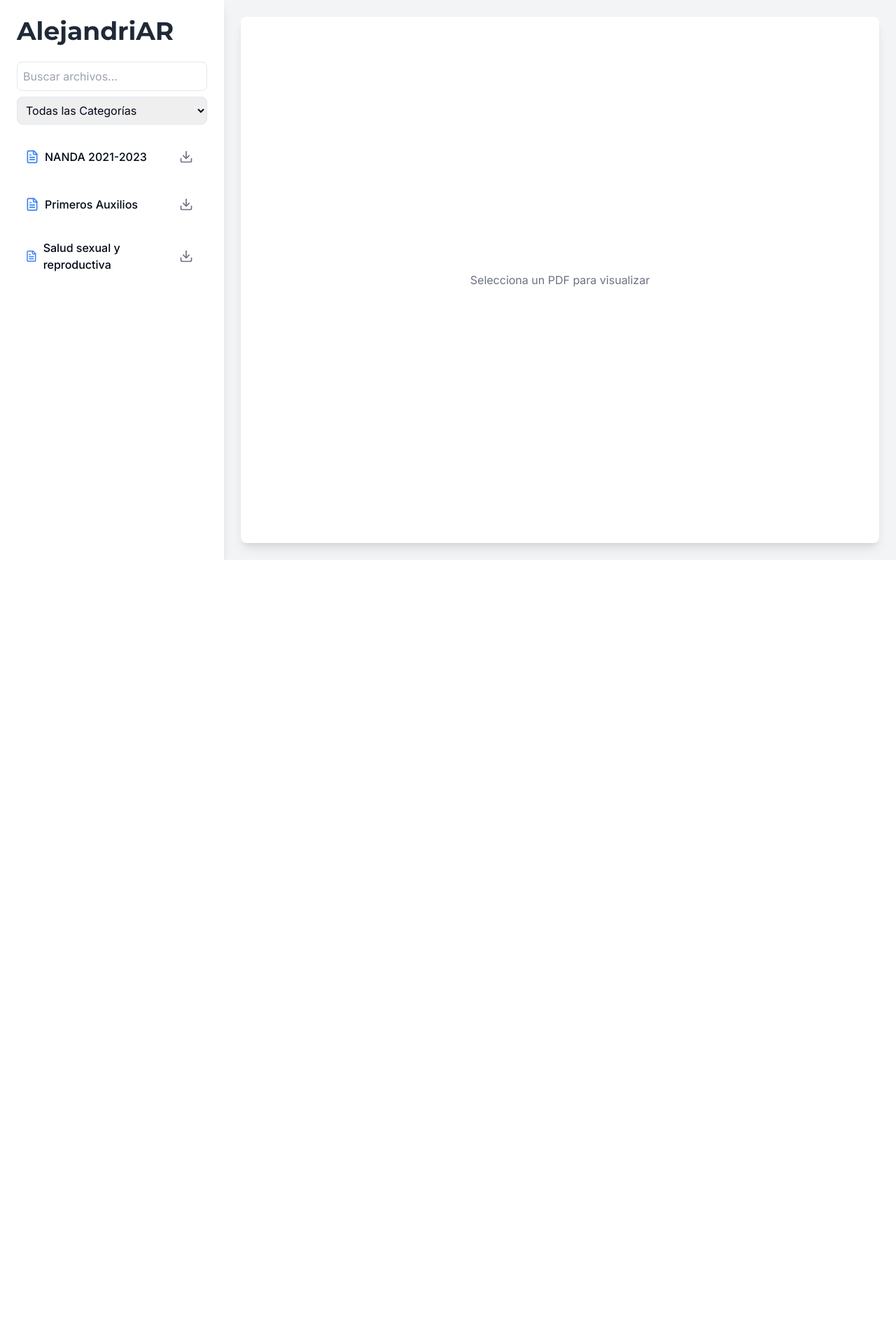
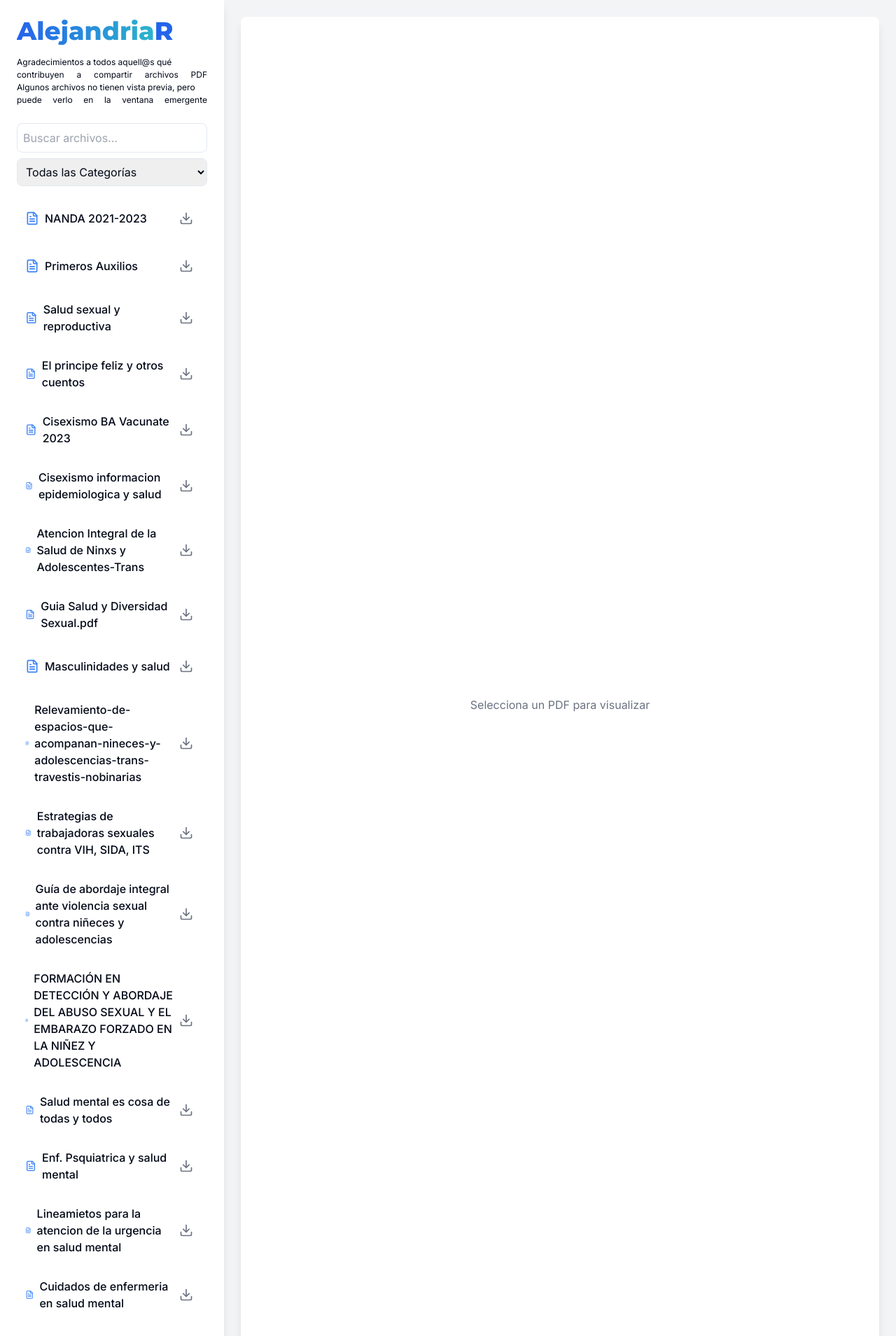
Before and after one commit to lilar-e/AlejandriAR, a Next.js app: page / in a window 1280 px wide. Shown: the top 1909 px of the page at 70% size. Before the commit the page ends 800 px from the top, so only its background shows below. Built offline with nearby package versions, Linux system fonts and the light colour scheme.

Commit message:
Agregando nuevos links de pdfs

```diff
--- a/app/globals.css
+++ b/app/globals.css
@@ -80,3 +80,16 @@ body {
 .gradient-text {
   color: linear-gradient(60deg, #3da4f8, #ffffff);
 }
+
+.subtitulo{
+  font-size: 12px;
+  font-weight: 400;
+  width: 100%;
+  max-width: 315px;
+  text-align-last: justify;
+}
+
+.__className_4bc053{
+  font-size: x-large;
+  text-align: justify;
+}
--- a/app/layout.tsx
+++ b/app/layout.tsx
@@ -17,16 +17,26 @@ export const metadata: Metadata = {
     'Primeros Auxilios',
     'PDF educativos',
     'AlejandriAR',
+    'LGBT',
+    'Ayuda LGBT',
+    'GUIA TRANS',
+    'Adolescencia trans',
+    'Adolescencia lgbt',
+    'Recursos y ayuda para LGBT',
+    'Recursos para enfermeria',
+    'Salud mental',
+    'Psiquatria',
+    'Como detectar un abuso sexual',
   ],
-  authors: [{ name: 'Tu Nombre', url: 'https://tu-dominio.com' }],
+  authors: [{ name: 'AlejandriAR', url: 'https://alejandriar.vercel.app/' }],
   robots: {
     index: true,
     follow: true,
   },
   openGraph: {
-    title: 'AlejandriAR - Materiales Educativos Esenciales',
-    description: 'Encuentra recursos clave como Educación Sexual Integral, guías de enfermería y mucho más.',
-    url: 'https://tu-dominio.com',
+    title: 'AlejandriAR - Biblioteca de archivos PDF de la Universidad, ESI, Enfermería, Primeros Auxilios, y mucho más.',
+    description: 'Encuentra recursos clave como Educación Sexual Integral, guías de enfermería y mucho más información',
+    url: 'https://alejandriar.vercel.app/',
     images: [
       {
         url: 'https://tu-dominio.com/imagen-relevante.jpg',
--- a/app/page.tsx
+++ b/app/page.tsx
@@ -23,17 +23,117 @@ const pdfFiles = [
     name: 'Salud sexual y reproductiva',
     category: 'esi',
     url: 'https://drive.google.com/file/d/1LH7fCb5N54uZ4Re84FNaIKKVe8jKcbw4/view'
+  },
+  {
+    id: 4,
+    name: 'El principe feliz y otros cuentos',
+    category: 'cuentos',
+    url: 'https://drive.google.com/file/d/1SX8AS34dYCk9gwL_Y_ec80ePzjcSVko-/view?usp=drive_link'
+  },
+  // {
+  //   id: 5,
+  //   name: 'atencion personas trans',
+  //   category: 'lgbt',
+  //   url: 'https://drive.google.com/file/d/1I5paLW-Vy08izsaKHRBb41g62Z-nvwmT/view?usp=drive_link',
+  // },
+  {
+    id: 6,
+    name: "Cisexismo BA Vacunate 2023",
+    category: 'lgbt',
+    url: 'https://drive.google.com/file/d/1eCIhqLS_31UsRYsFJyl25GNaiqpxqjU0/view?usp=drive_link',
+  },
+  {
+    id: 7,
+    name: "Cisexismo informacion epidemiologica y salud",
+    category: 'lgbt',
+    url: 'https://drive.google.com/file/d/1dGL-LiMliPjh8OCyaM3Pxas6UwES6htH/view?usp=drive_link',
+  },
+  {
+    id: 8,
+    name: "Atencion Integral de la Salud de Ninxs y Adolescentes-Trans",
+    category: 'lgbt',
+    url: 'https://drive.google.com/file/d/1aucWgAdoxpoJJ90QTfLcGTitu8CCAC-Y/view?usp=drive_link',
+  },
+  {
+    id: 9,
+    name: "Guia Salud y Diversidad Sexual.pdf",
+    category: 'lgbt',
+    url: 'https://drive.google.com/file/d/1O7fDI0L_6jV29JrU8TFL0MTU9ORjgXRs/view?usp=drive_link',
+  },
+  {
+    id: 10,
+    name: "Masculinidades y salud",
+    category: 'lgbt',
+    url: 'https://drive.google.com/file/d/1Aj36lZnnBh-nITF8KwRjrgPErVvAQFeK/view?usp=drive_link',
+  },
+  {
+    id: 11,
+    name: "Relevamiento-de-espacios-que-acompanan-nineces-y-adolescencias-trans-travestis-nobinarias",
+    category: 'lgbt',
+    url: 'https://drive.google.com/file/d/1UWF7ynOp1qZNXhlkpW_NYs4odhLCmc6d/view?usp=drive_link',
+  },
+  {
+    id: 12,
+    name: "Estrategias de trabajadoras sexuales contra VIH, SIDA, ITS",
+    category: 'esi',
+    url: 'https://drive.google.com/file/d/1vZ-wJSqpnmwKmIlT3ed1DXM_zAAM3SGo/view?usp=drive_link',
+  },
+  {
+    id: 13,
+    name: "Guía de abordaje integral ante violencia sexual contra niñeces y adolescencias",
+    category: 'esi',
+    url: 'https://drive.google.com/file/d/1y81MenS_DyQXoHtmI0wdFACxAMPhJQkj/view?usp=drive_link'
+  },
+  {
+    id: 14,
+    name: "FORMACIÓN EN DETECCIÓN Y ABORDAJE DEL ABUSO SEXUAL Y EL EMBARAZO FORZADO EN LA NIÑEZ Y ADOLESCENCIA",
+    category: 'esi',
+    url: 'https://drive.google.com/file/d/1BDAZilQ-__M0ROSwDMu7zTsK12m_gRD6/view?usp=drive_link'
+  },
+  {
+    id: 15,
+    name: "Salud mental es cosa de todas y todos",
+    category: 'saludmental',
+    url: 'https://drive.google.com/file/d/1paemHEMfhnO449zRZgu8ktAvsDFeHcce/view?usp=drive_link'
+  },
+  {
+    id: 16,
+    name: "Enf. Psquiatrica y salud mental",
+    category: 'saludmental',
+    url: 'https://drive.google.com/file/d/1lqmkE-Jk8rqoalIQrsFWDBh13MFT21cL/view?usp=drive_link'
+  },
+  {
+    id: 17,
+    name: "Lineamietos para la atencion de la urgencia en salud mental",
+    category: 'saludmental',
+    url: 'https://drive.google.com/file/d/1Wh9pzAdftd7-gsNASLg2Lnpg9b-V3-i0/view?usp=drive_link'
+  },
+  {
+    id: 18,
+    name: "Cuidados de enfermeria en salud mental",
+    category: 'saludmental',
+    url: 'https://drive.google.com/file/d/1AP_P8-XKqhNTsEnS4TVbbyXt3C7cGtmk/view?usp=drive_link'
+  },
+  {
+    id: 19,
+    name: "Guia de tratamientos hormonales para personas trans",
+    category: 'esi',
+    url: 'https://drive.google.com/file/d/1krhKmc8KQpEXCx0fOLjA8PpWD5vB05zE/view?usp=drive_link'
   }
+
 ]
+
 
 export default function Home() {
   return (
     <Suspense>
       <main className="flex min-h-screen bg-gray-100">
         <div className="w-1/4 p-6 bg-white shadow-lg min-h-screen">
-        <h1 className={`${montserrat.className} text-4xl font-bold mb-6 text-gray-800`}>
-          Alejandri<span className='gradient-text'>AR</span>
+        <h1 className={`${montserrat.className} text-3xl sm:text-4xl font-extrabold mb-4 text-transparent bg-clip-text bg-gradient-to-r from-blue-600 to-teal-400`}>
+          Alejandria<span className="text-blue-600">R</span>
         </h1>
+          <p className='subtitulo'>Agradecimientos a todos aquell@s qué contribuyen a compartir archivos PDF <br /> Algunos archivos no tienen vista previa, pero puede verlo en la ventana emergente</p>
+          <br />
           <PDFList pdfFiles={pdfFiles} />
         </div>
         <div className="w-3/4 p-6">
@@ -41,4 +141,5 @@ export default function Home() {
         </div>
       </main>
     </Suspense>
-)}
+  )
+}
--- a/components/PDFList.tsx
+++ b/components/PDFList.tsx
@@ -62,7 +62,9 @@ export default function PDFList({ pdfFiles }: PDFListProps) {
         >
           <option value="all">Todas las Categorías</option>
           <option value="enfermeria">Enfermería</option>
+          <option value="saludmental">Salud Mental</option>
           <option value="esi">ESI</option>
+          <option value="lgbt">LGBT</option>
           <option value="cuentos">Cuentos</option>
         </select>
         <ul className="space-y-2">
--- a/components/PDFPreview.tsx
+++ b/components/PDFPreview.tsx
@@ -3,7 +3,7 @@ export default function PDFPreview() {
     <div className="bg-white rounded-lg shadow-lg p-6 h-full">
       <h2 className="text-2xl font-semibold mb-4">PDF Preview</h2>
       <div className="bg-gray-200 h-full rounded-lg flex items-center justify-center">
-        <p className="text-gray-500">Select a PDF to preview</p>
+        <p className="text-gray-500">Selecciona un PDF para visualizar</p>
       </div>
     </div>
   )
```
Lines whose indentation alone changed are shown as unchanged.
